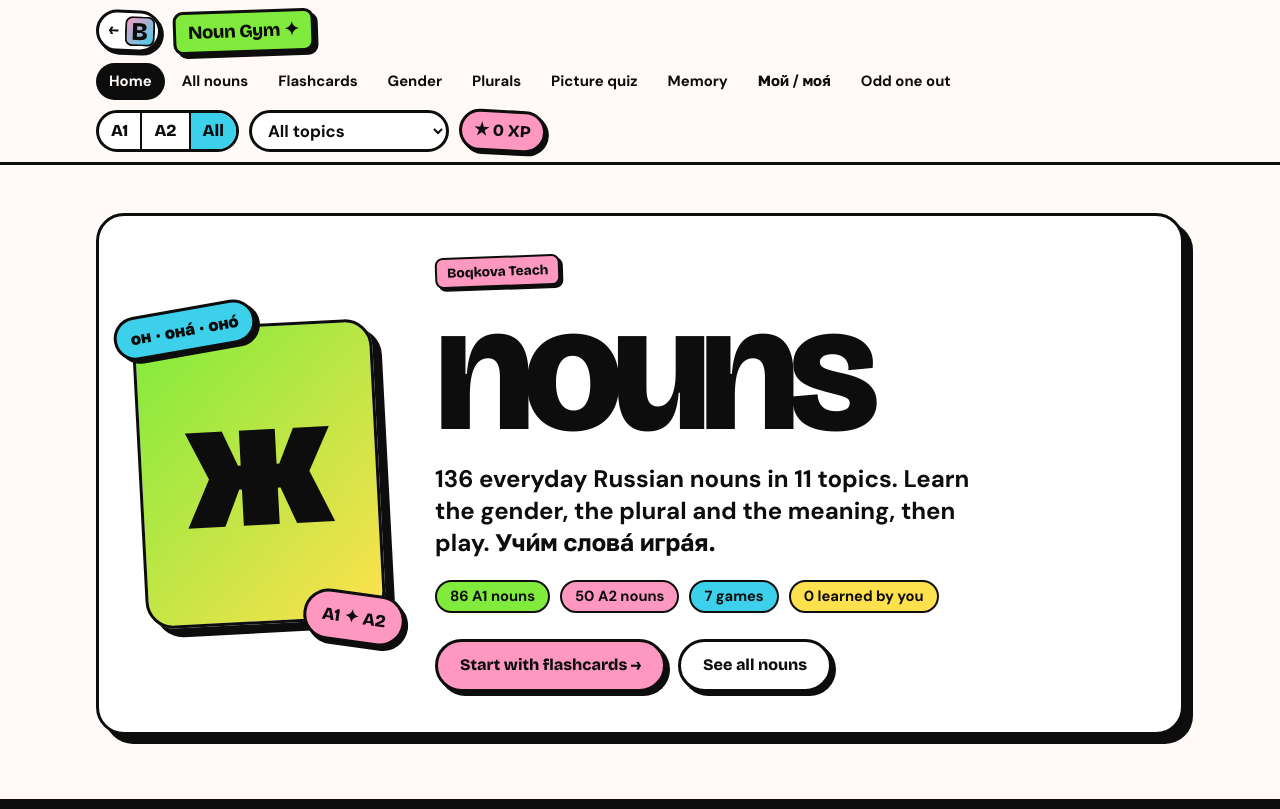
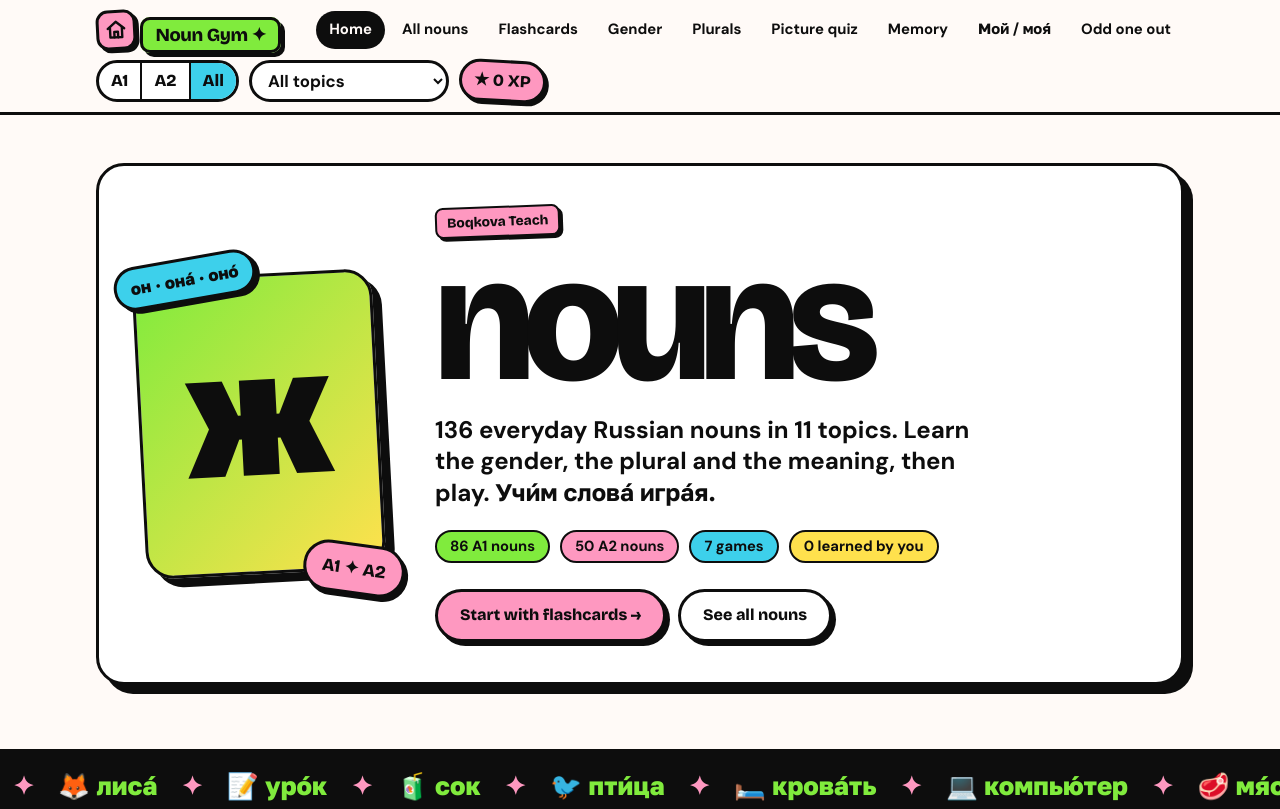
Before and after one commit to BOQKOVA/russian-gym, a plain HTML site: page templates/nounGym/nounGym.html in a window 1280 px wide. Shown: the top 809 px of the page. Drawn offline with nearby package versions, Linux system fonts and the light colour scheme.

Commit message:
Changed the home icon

```diff
--- a/core/css/gym.css
+++ b/core/css/gym.css
@@ -119,10 +119,9 @@ a{color:inherit}
 .footer{border-top:var(--border);padding:28px 0;text-align:center;font-weight:600}
 .burst{position:fixed;z-index:99;pointer-events:none;font-size:1.6rem;font-weight:900;animation:fly 1.3s ease-out forwards}
 @keyframes fly{to{transform:translate(var(--dx),var(--dy)) rotate(var(--r));opacity:0}}
-/* Back to index.html: arrow + favicon tile (arrow hidden on phones) */
-.header__home{display:flex;align-items:center;gap:12px}
-.home-btn{display:inline-flex;align-items:center;gap:6px;padding:3px 3px 3px 10px;border:var(--border);border-radius:999px;background:var(--surface);box-shadow:3px 3px 0 var(--ink);font-family:var(--font-display);font-size:.95rem;font-weight:800;text-decoration:none;white-space:nowrap;transform:rotate(2deg);transition:transform .12s,box-shadow .12s}
-.home-btn img{display:block;width:30px;height:30px}
-.home-btn:hover{transform:rotate(2deg) translate(-2px,-2px);box-shadow:5px 5px 0 var(--ink)}
+/* Back to index.html: coloured square button with a house icon */
+.home-btn{display:inline-grid;place-items:center;width:40px;height:40px;border:var(--border);border-radius:12px;background:var(--pink);color:var(--ink);box-shadow:3px 3px 0 var(--ink);transform:rotate(-3deg);transition:transform .12s,box-shadow .12s}
+.home-btn svg{display:block}
+.home-btn:hover{transform:rotate(-3deg) translate(-2px,-2px);box-shadow:5px 5px 0 var(--ink)}
+.home-btn:active{transform:rotate(-3deg) translate(2px,2px);box-shadow:1px 1px 0 var(--ink)}
 .home-btn:focus-visible{outline:3px dashed var(--ink);outline-offset:4px}
-@media (max-width:560px){.home-btn{padding:3px}.home-btn span{display:none}}
--- a/templates/casesGym/static/casesGym.css
+++ b/templates/casesGym/static/casesGym.css
@@ -206,9 +206,9 @@ footer{background:var(--ink);color:var(--pink);text-align:center;font-family:var
   .hero .sticker{display:none}
   .case-head .big{font-size:130px;opacity:.5}
 }
-/* Back to index.html: arrow + favicon tile (arrow hidden on phones) */
-.home-btn{flex:none;display:inline-flex;align-items:center;gap:6px;padding:3px 3px 3px 10px;border:var(--border);border-radius:999px;background:var(--surface);box-shadow:3px 3px 0 var(--ink);font-family:var(--display);font-weight:800;font-size:15px;text-decoration:none;white-space:nowrap;transform:rotate(2deg);transition:transform .12s,box-shadow .12s}
-.home-btn img{display:block;width:30px;height:30px}
-.home-btn:hover{transform:rotate(2deg) translate(-2px,-2px);box-shadow:5px 5px 0 var(--ink)}
+/* Back to index.html: coloured square button with a house icon */
+.home-btn{flex:none;display:inline-grid;place-items:center;width:40px;height:40px;border:var(--border);border-radius:12px;background:var(--yellow);color:var(--ink);box-shadow:3px 3px 0 var(--ink);transform:rotate(-3deg);transition:transform .12s,box-shadow .12s}
+.home-btn svg{display:block}
+.home-btn:hover{transform:rotate(-3deg) translate(-2px,-2px);box-shadow:5px 5px 0 var(--ink)}
+.home-btn:active{transform:rotate(-3deg) translate(2px,2px);box-shadow:1px 1px 0 var(--ink)}
 .home-btn:focus-visible{outline:3px dashed var(--ink);outline-offset:4px}
-@media (max-width:560px){.home-btn{padding:3px}.home-btn span{display:none}}
--- a/templates/nounGym/nounGym.html
+++ b/templates/nounGym/nounGym.html
@@ -20,7 +20,7 @@
 <header class="header">
   <div class="container header__inner">
     <div class="header__home">
-      <a class="home-btn" href="../../index.html" title="Back to all gyms" aria-label="Back to all gyms"><span aria-hidden="true">←</span><img src="../../core/favi/favicon.svg" alt="" width="30" height="30"></a>
+      <a class="home-btn" href="../../index.html" title="Back to all gyms" aria-label="Back to all gyms"><svg viewBox="0 0 24 24" width="22" height="22" fill="none" stroke="currentColor" stroke-width="2.6" stroke-linecap="round" stroke-linejoin="round" aria-hidden="true"><path d="M3 10.5 12 3l9 7.5"/><path d="M5.5 9v11h13V9"/><path d="M10 20v-6h4v6"/></svg></a>
       <a class="brand" href="#home">Noun Gym ✦</a>
     </div>
     <nav class="nav" id="nav">
--- a/templates/russianForRealLife/static/russianForRealLife.css
+++ b/templates/russianForRealLife/static/russianForRealLife.css
@@ -259,9 +259,9 @@ footer{background:var(--ink);color:var(--pink);text-align:center;font-family:var
 .s-btns button:active{transform:translate(3px,3px);box-shadow:1px 1px 0 var(--surface)}
 .s-btns button.right{background:var(--green);border-color:var(--green)}
 .s-btns button.wrong{background:var(--red);border-color:var(--red)}
-/* Back to index.html: arrow + favicon tile (arrow hidden on phones) */
-.home-btn{flex:none;display:inline-flex;align-items:center;gap:6px;padding:3px 3px 3px 10px;border:var(--border);border-radius:999px;background:var(--surface);box-shadow:3px 3px 0 var(--ink);font-family:var(--display);font-weight:800;font-size:15px;text-decoration:none;white-space:nowrap;transform:rotate(2deg);transition:transform .12s,box-shadow .12s}
-.home-btn img{display:block;width:30px;height:30px}
-.home-btn:hover{transform:rotate(2deg) translate(-2px,-2px);box-shadow:5px 5px 0 var(--ink)}
+/* Back to index.html: coloured square button with a house icon */
+.home-btn{flex:none;display:inline-grid;place-items:center;width:40px;height:40px;border:var(--border);border-radius:12px;background:var(--yellow);color:var(--ink);box-shadow:3px 3px 0 var(--ink);transform:rotate(-3deg);transition:transform .12s,box-shadow .12s}
+.home-btn svg{display:block}
+.home-btn:hover{transform:rotate(-3deg) translate(-2px,-2px);box-shadow:5px 5px 0 var(--ink)}
+.home-btn:active{transform:rotate(-3deg) translate(2px,2px);box-shadow:1px 1px 0 var(--ink)}
 .home-btn:focus-visible{outline:3px dashed var(--ink);outline-offset:4px}
-@media (max-width:560px){.home-btn{padding:3px}.home-btn span{display:none}}
```
Also changed, not shown: templates/alphabetGym/alphabetGym.html (+1 -1 lines), templates/casesGym/casesGym.html (+1 -1 lines), templates/comparativeGym/comparativeGym.html (+1 -1 lines), templates/connectGym/connectGym.html (+1 -1 lines), templates/countGym/countGym.html (+1 -1 lines), templates/describeGym/describeGym.html (+1 -1 lines), templates/imperativeGym/imperativeGym.html (+1 -1 lines), templates/pronounGym/pronounGym.html (+1 -1 lines), templates/reflexiveGym/reflexiveGym.html (+1 -1 lines), templates/russianForRealLife/russianForRealLife.html (+1 -1 lines), templates/tenseGym/tenseGym.html (+1 -1 lines), templates/verbGym/verbGym.html (+1 -1 lines), 1 other file.
